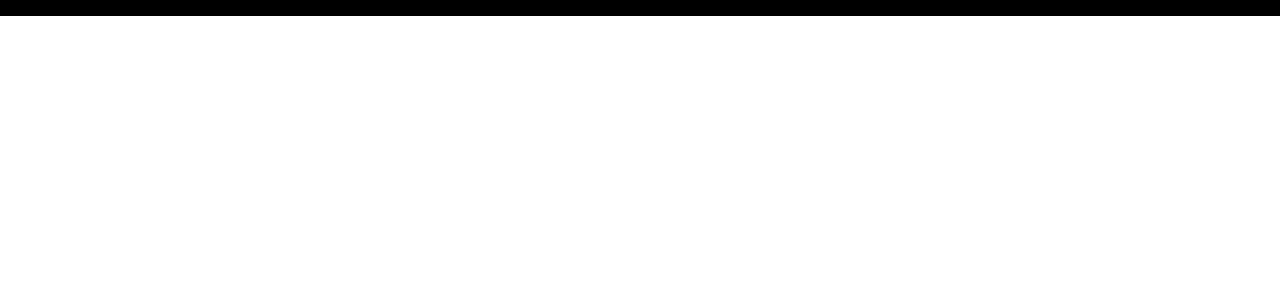
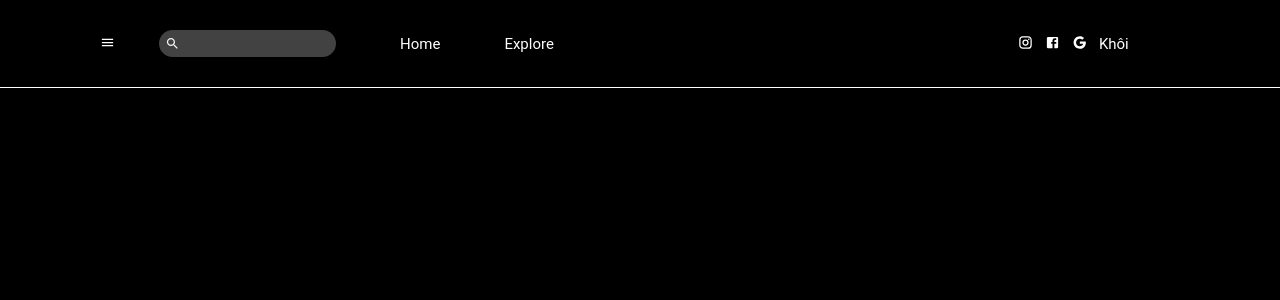
Before and after one commit to dreamteam19ct2/nextjs_travel, a Next.js app: page /selectbooking in a window 1280 px wide. Shown: the top 300 px of the page. Built offline with nearby package versions, Linux system fonts and the light colour scheme.

Commit message:
feat ui header

```diff
--- a/package.json
+++ b/package.json
@@ -9,11 +9,16 @@
     "lint": "next lint"
   },
   "dependencies": {
+    "@emotion/react": "^11.10.6",
+    "@emotion/styled": "^11.10.6",
+    "@mui/icons-material": "^5.11.11",
+    "@mui/material": "^5.11.15",
     "@types/node": "18.15.11",
     "@types/react": "18.0.32",
     "@types/react-dom": "18.0.11",
     "eslint": "8.37.0",
     "eslint-config-next": "13.2.4",
+    "material-icons": "^1.13.4",
     "next": "13.2.4",
     "react": "18.2.0",
     "react-dom": "18.2.0",
--- a/src/app/globals.css
+++ b/src/app/globals.css
@@ -1,5 +1,6 @@
 :root {
   --font-family: 'Roboto', sans-serif;
+  --background-gray:rgba(217, 217, 217, 0.3);
 }
 
 *,
@@ -12,7 +13,7 @@
 }
 body {
   font-family: var(--font-family);
-  min-height: 100vh;
+  height: 100vh;
 }
 html {
   font-size: 62.5%;
--- a/src/app/layout.tsx
+++ b/src/app/layout.tsx
@@ -1,5 +1,5 @@
 import './globals.css'
-
+import Header from '@/components/layout/Header/header'
 export const metadata = {
   title: 'Create Next App',
   description: 'Generated by create next app',
@@ -12,7 +12,10 @@
 }) {
   return (
     <html lang="en">
-      <body>{children}</body>
+      <body>
+        <Header />
+        {children}
+      </body>
     </html>
-  )
+  );
 }
--- a/src/app/selectbooking/selectBooking.module.css
+++ b/src/app/selectbooking/selectBooking.module.css
@@ -1,4 +1,5 @@
 .container{
+    padding: 30px 100px;
     background-color: black;
     width: 100%;
     height: 100%;
--- /dev/null
+++ b/src/components/layout/Header/header.module.css
@@ -0,0 +1,39 @@
+.header {
+  display: flex;
+  align-items: center;
+  padding: 30px 100px;
+  background-color: black;
+  color: white;
+  font-weight: 700;
+  font-size: 1.5rem;
+}
+.header__input_search {
+  position: relative;
+  background-color: var(--background-gray);
+  border: none;
+  margin: 0 32px;
+  width: 177px;
+  height: 27px;
+  border-radius: 20px;
+  padding-left: 26px;
+  color: white;
+}
+.router {
+  color: white;
+  text-decoration: none;
+  margin: 0 32px;
+}
+.icon {
+  font-size: 1.6rem;
+  margin: 0 12px 0 0;
+}
+.input .icon {
+  position: absolute;
+  top: 6px;
+    left: 38px;
+}
+.line{
+    width: 10px;
+    height: 1px;
+    background-color: white;
+}
--- /dev/null
+++ b/src/components/layout/Header/header.tsx
@@ -0,0 +1,39 @@
+"use client";
+import styles from "./header.module.css";
+import SearchIcon from "@mui/icons-material/Search";
+import Link from "next/link";
+import MenuIcon from "@mui/icons-material/Menu";
+import InstagramIcon from "@mui/icons-material/Instagram";
+import FacebookIcon from "@mui/icons-material/Facebook";
+import GoogleIcon from "@mui/icons-material/Google";
+import { InputAdornment, TextField } from "@mui/material";
+
+export default function () {
+  return (
+    <>
+      <div className={styles.header}>
+        <div className={styles.header__menu}>
+          <MenuIcon className={styles.icon} />
+        </div>
+        <div className={styles.input}>
+          <SearchIcon className={styles.icon} />
+          <input className={styles.header__input_search} />
+        </div>
+
+        <Link className={styles.router} href="/Home">
+          Home
+        </Link>
+        <Link className={styles.router} href="/Explore">
+          Explore
+        </Link>
+        <div style={{ marginLeft: "40%" }}>
+          <InstagramIcon className={styles.icon} />
+          <FacebookIcon className={styles.icon} />
+          <GoogleIcon className={styles.icon} />
+        </div>
+        <span>Khôi</span>
+      </div>
+      <div className={styles.line}></div>
+    </>
+  );
+}
```
Also changed, not shown: 2 other files (tests, documents, lock files or other folders).
